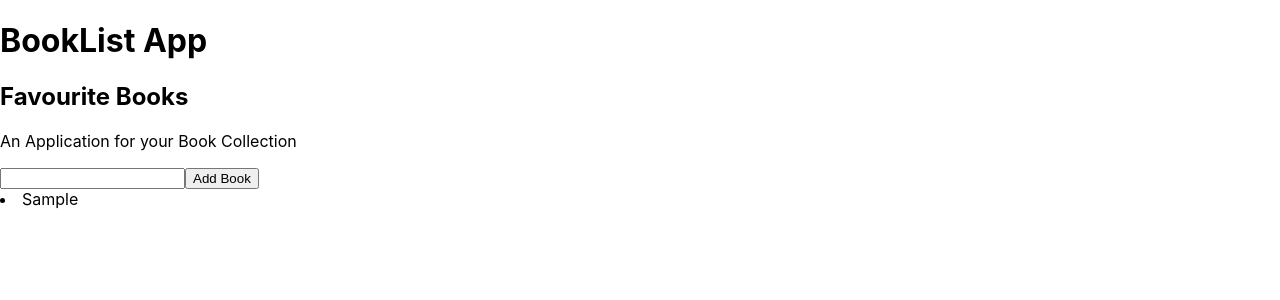
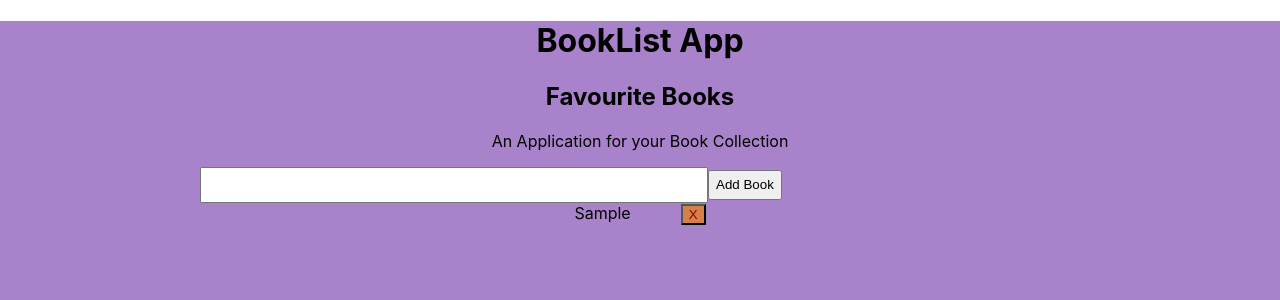
Before and after one commit to Suganthi2023/ReactAssign, a React (Create React App) app in the folder nov14assign/: page / in a window 1280 px wide. Both pictures are taken after typing "Sample" into the empty fields and a click on the button "Add Book". Shown: the top 300 px of the page. Built offline with nearby package versions, Linux system fonts and the light colour scheme.

Commit message:
Added clickable x and some styling

```diff
--- a/nov14assign/src/App.css
+++ b/nov14assign/src/App.css
@@ -0,0 +1,34 @@
+.App{
+    background-color: rgb(168, 130, 202);
+    height: 100vh;
+}
+
+h1,h2,p {
+    text-align: center;
+}
+
+.input{
+    margin-left: 200px;
+    height: 30px;
+    width: 500px;
+    position: relative;
+
+
+}
+
+.addbutton{
+    height: 30px;
+    position: relative;
+}
+
+.book{
+    list-style-type: none;
+    text-align: center;
+    font-size: medium;
+}
+
+.removebutton{
+    color: darkred;
+    background-color: rgb(209, 129, 73);
+    margin-left: 50px;
+}
--- a/nov14assign/src/components/AddBookForm.js
+++ b/nov14assign/src/components/AddBookForm.js
@@ -5,8 +5,11 @@ function AddBookForm({inputtext,updateInputtext,clickadd}){
     return (
         <div className="Addbook">
 
-             <input value={inputtext} onChange={updateInputtext}/>
-             <button onClick={clickadd}>Add Book</button>
+             <input className="input" value={inputtext} onChange={updateInputtext}/>
+             <button className ="addbutton" onClick={clickadd}>Add Book</button>
+
+
+
         </div>
     )
 }
--- a/nov14assign/src/components/App.js
+++ b/nov14assign/src/components/App.js
@@ -1,6 +1,8 @@
 import {useState} from "react";
 import BookList from "./BookList";
 import AddBookForm from "./AddBookForm";
+import "../App.css";
+
 
 
 function App() {
@@ -24,14 +26,21 @@ function App() {
     setY('');
   }
 
+  const removebook = (bookremove)=> {
+    const newlist = myBooks.filter(book => book !==bookremove);
+    setMyBooks(newlist);
+  }
+
+
+
   return (
     <div className="App">
       <h1>BookList App</h1>
       <h2>Favourite Books</h2>
       <p>An Application for your Book Collection</p>
       <AddBookForm inputtext={y} updateInputtext={updateBookForm}
-                    clickadd = {addbook}/>
-      <BookList books={myBooks}/>
+                    clickadd = {addbook} />
+      <BookList books={myBooks} clickex={removebook}/>
 
     </div>
   );
--- a/nov14assign/src/components/Book.js
+++ b/nov14assign/src/components/Book.js
@@ -1,10 +1,12 @@
 
-function Book({book}){
-    console.log(book);
+function Book({book,clickx}){
+    /*console.log(book);*/
     return (
         <div className="book">
            <li>
                 {book}
+                <button className="removebutton" onClick={()=>clickx(book)}>X</button>
+
            </li>
 
         </div>
--- a/nov14assign/src/components/BookList.js
+++ b/nov14assign/src/components/BookList.js
@@ -1,11 +1,12 @@
 import Book from './Book';
 
-function BookList({books}){
+function BookList({books,clickex}){
     /*console.log(books);*/
     return (
         <div className="books">
 
-            {books.map((book)=> <Book book={book}/>)}
+            {books.map((book)=> <Book book={book} clickx={clickex} />)}
+
 
         </div>
     )
```
